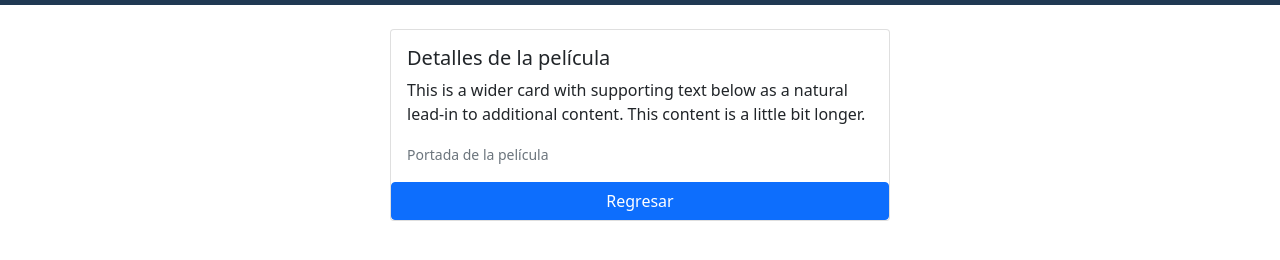
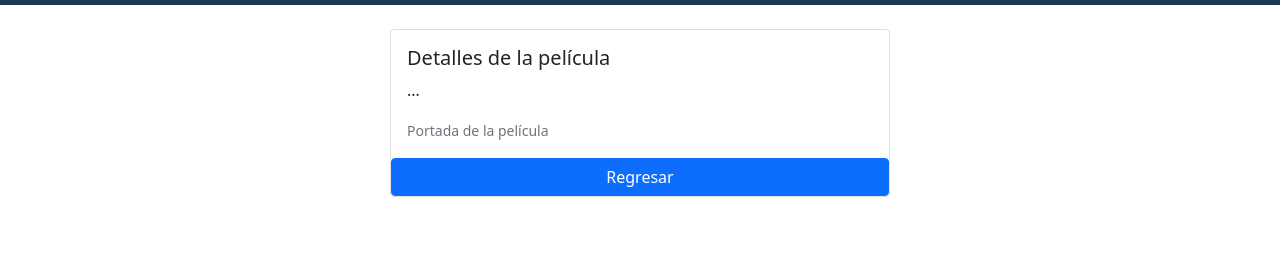
Before and after one commit to SaulAlamilla/Proyecto_web, a plain HTML site: page htmlFiles/detalles.html in a window 1280 px wide. Shown: the part 66-326 px from the top of the page. Drawn offline with nearby package versions, Linux system fonts and the light colour scheme; no server answers.

Commit message:
Se agreagaron comentarios y se quitaron cosas sin utilidad

```diff
--- a/htmlFiles/detalles.html
+++ b/htmlFiles/detalles.html
@@ -27,16 +27,15 @@
     </div>
 </nav>
 <br>
-<!--CARTAS DE PRESENTACIÓN BOOTSTRAP-->
+<!--CARTAS DE PRESENTACIÓN BOOTSTRAP PARA LOS DETALLES DE LA PELÍCULA-->
 <div class="card" style="max-width: 500px; margin: auto;">
     <div class="card-body">
         <h5 class="card-title" id="titulo">Detalles de la película</h5>
-        <p class="card-text" id="detalles">This is a wider card with supporting text below as a natural lead-in to additional content. This content is a little bit longer.</p>
+        <p class="card-text" id="detalles">...</p>
         <p class="card-text"><small class="text-muted">Portada de la película</small></p>
     </div>
     <div id="movieBanner" class="card-img-bottom"></div>
     <a href="../index.html" class="btn btn-primary">Regresar</a>
-    <!--<img src="..." class="card-img-bottom" alt="...">-->
 </div>
 
 <script src="https://cdn.jsdelivr.net/npm/bootstrap@5.1.3/dist/js/bootstrap.bundle.min.js" integrity="sha384-ka7Sk0Gln4gmtz2MlQnikT1wXgYsOg+OMhuP+IlRH9sENBO0LRn5q+8nbTov4+1p" crossorigin="anonymous"></script>
--- a/javascript/detailsMovie.js
+++ b/javascript/detailsMovie.js
@@ -1,5 +1,5 @@
 function detailsMovie(){
-    console.log("ok");
+    //Aqui se obtiene los datos filtrados una películas específica
     const url = "https://ghibliapi.herokuapp.com/films";
     fetch(url)
         .then(response => response.json())
@@ -12,7 +12,6 @@ function detailsMovie(){
                                     <br>Productora: ${data[localStorage.getItem("pelicula")].producer}
                                     <br>Lanzamiento: ${data[localStorage.getItem("pelicula")].release_date}
                                     <br>Duración: ${data[localStorage.getItem("pelicula")].running_time} minutos`;
-
             const urlImage = data[localStorage.getItem("pelicula")].movie_banner;
             fetch(urlImage)
                 .then(response => response.blob())
--- a/javascript/eliminar.js
+++ b/javascript/eliminar.js
@@ -1,17 +1,11 @@
 function borrar(){
-    console.log("Hola");
-
     //OBTENER PARAMETROS DE LA URL
     let input_string = window.location.href;
     let urlLocal = new URL(input_string);
     let id = urlLocal.searchParams.get("id");
 
     let array = JSON.parse(localStorage.getItem("grupos"));
-    console.log(array);
-
     array.splice(id, 1); // 1 es la cantidad de elemento a eliminar
-
-    console.log(array);
     localStorage.setItem("grupos", JSON.stringify(array));
     location.href="verGrupo.html";
 }
--- a/javascript/verGrupos.js
+++ b/javascript/verGrupos.js
@@ -1,7 +1,6 @@
 function ver(){
-    console.log(JSON.parse(localStorage.getItem("grupos")));
+    //Variable tamano para saber la longitud y valores específicos del arreglo en el localstorage
     let tamano = JSON.parse(localStorage.getItem("grupos"));
-    console.log(tamano.length);
     let tbody = document.getElementById("tbody");
 
     for (let i=0; i<tamano.length; i++){
```
Also changed, not shown: htmlFiles/contacto.html (+1 -1 lines), htmlFiles/crearGrupo.html (+2 -2 lines), htmlFiles/eliminar.html (+0 -1 lines), htmlFiles/modificar.html (+1 -1 lines), htmlFiles/verGrupo.html (+2 -1 lines), index.html (+1 -3 lines), javascript/banner.js (+3 -9 lines), javascript/crear_grupo.js (+5 -8 lines), javascript/modificarGrupo.js (+5 -7 lines).
